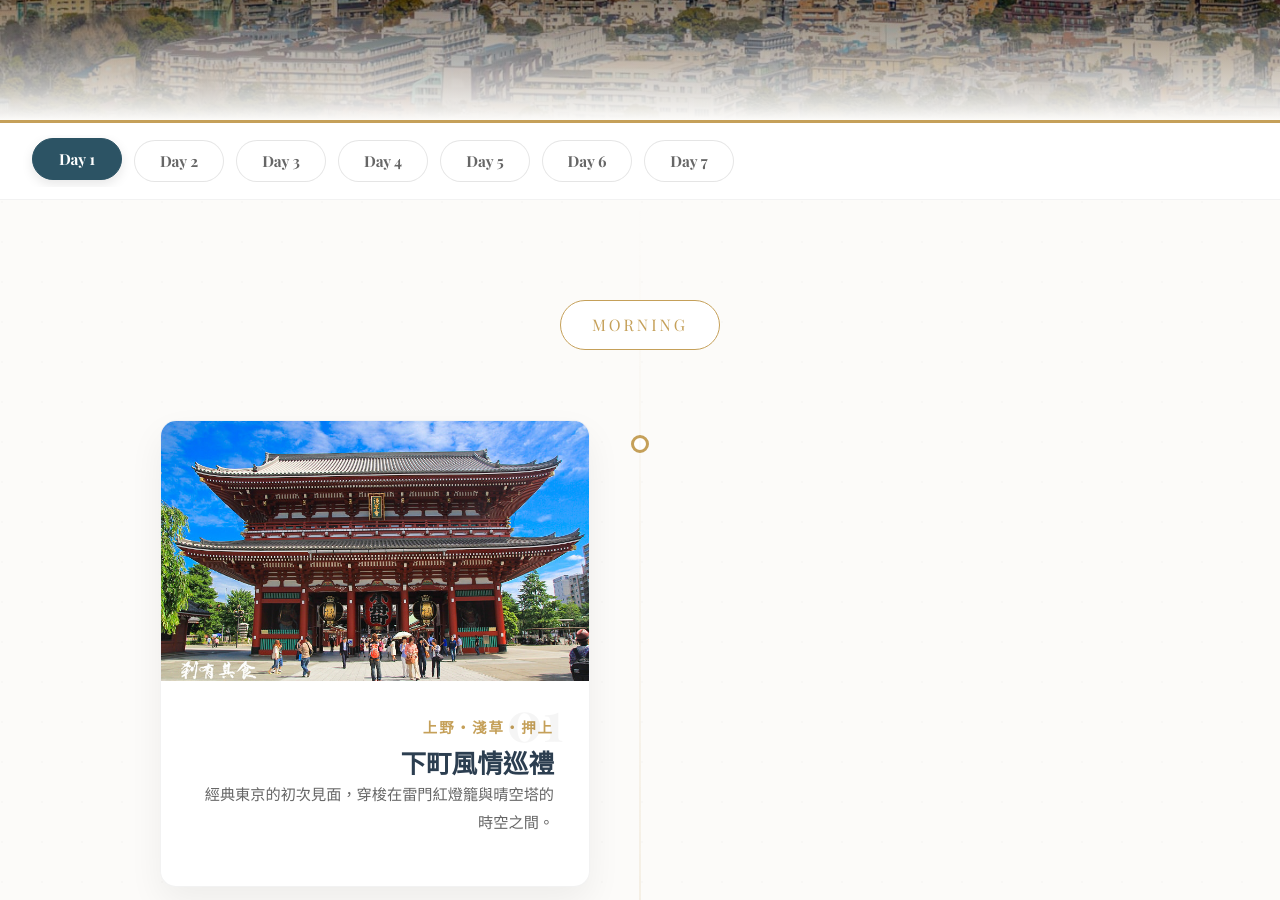
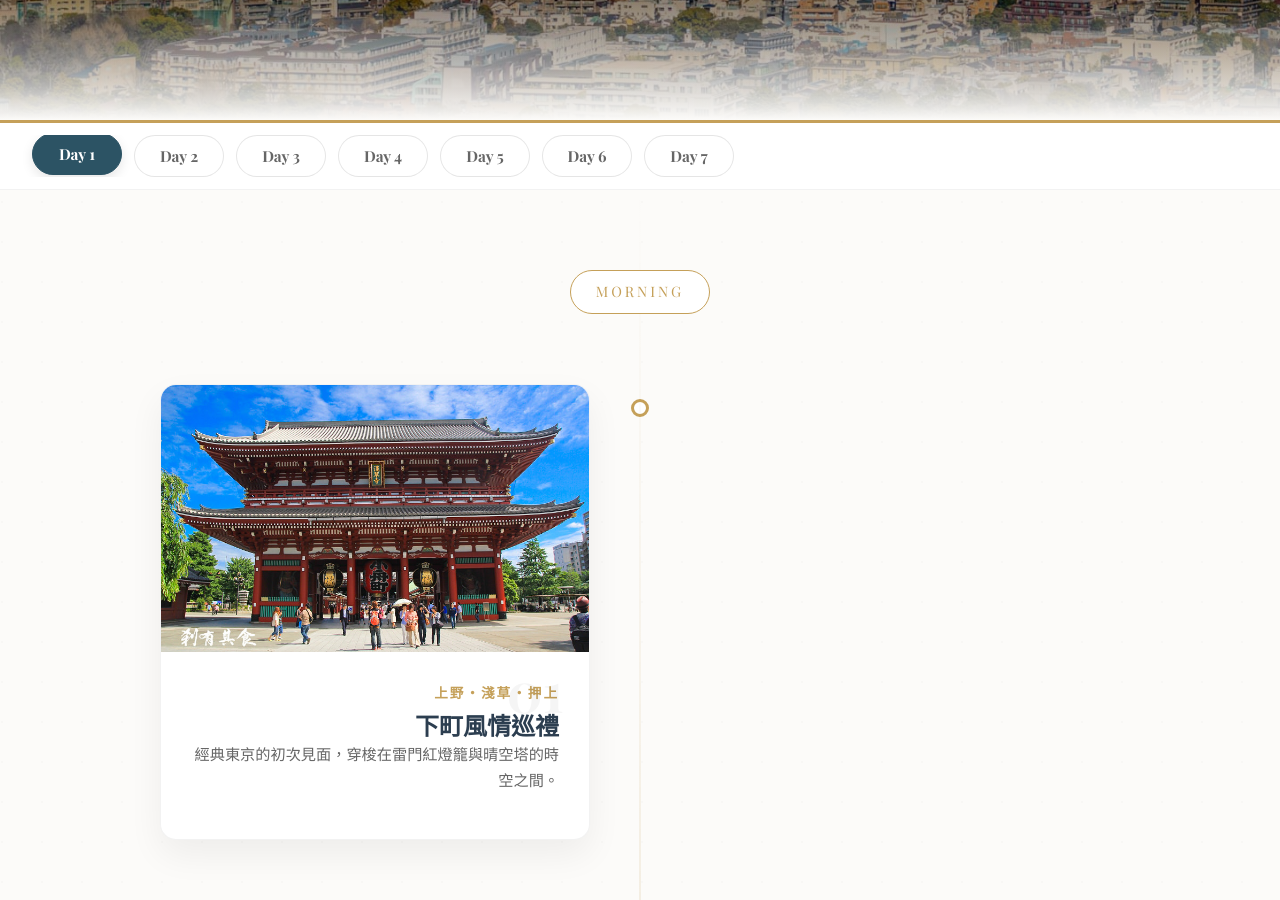
Before and after one commit to rlu31131-spec/tokyotrip, a plain HTML site: page 東京行/index.html in a window 1280 px wide. Shown: the part 680-1580 px from the top of the page. Drawn offline with nearby package versions, Linux system fonts and the light colour scheme; a web font is replaced by a local one.

Commit message:
Update index.html

```diff
--- a/東京行/index.html
+++ b/東京行/index.html
@@ -16,7 +16,6 @@
             --primary-accent: #2c5364;
             --gold-accent: #c5a059;
             --nav-bg: rgba(255, 255, 255, 0.92);
-            --shimmer: linear-gradient(135deg, rgba(255,255,255,0) 0%, rgba(255,255,255,0.2) 50%, rgba(255,255,255,0) 100%);
             --dynamic-bg: #fcfbf9;
             --text-color: #444;
         }
@@ -77,7 +76,7 @@
             border-bottom: 1px solid rgba(255,255,255,0.5);
         }
 
-        /* --- Quick Timeline Nav 優化 --- */
+        /* --- Quick Timeline Nav (手機滑動優化) --- */
         .quick-nav {
             position: sticky; top: 0; z-index: 1000;
             background: var(--nav-bg);
@@ -91,24 +90,19 @@
 
         .nav-scroller {
             display: flex;
-            flex-wrap: nowrap; /* 強制不換行 */
+            flex-wrap: nowrap;
             overflow-x: auto;
-            overflow-y: hidden;
-            -webkit-overflow-scrolling: touch; /* 解決 iOS 滑動卡頓關鍵 */
-            padding: 5px 0;
-            scrollbar-width: none; /* Firefox 隱藏捲軸 */
-            -ms-overflow-style: none; /* IE 隱藏捲軸 */
+            -webkit-overflow-scrolling: touch; /* iOS 絲滑滑動 */
+            scrollbar-width: none;
+            -ms-overflow-style: none;
         }
 
-        /* Chrome, Safari 隱藏捲軸 */
-        .nav-scroller::-webkit-scrollbar {
-            display: none;
-        }
+        .nav-scroller::-webkit-scrollbar { display: none; }
 
         .nav-scroller-content {
             display: flex;
             gap: 12px;
-            padding: 0 20px; /* 側邊留白 */
+            padding: 0 20px;
         }
 
         .nav-dot {
@@ -126,7 +120,7 @@
             font-size: 0.95rem;
             transition: all 0.4s ease;
             background: white;
-            flex-shrink: 0; /* 確保在 Flex 中不被壓縮 */
+            flex-shrink: 0;
         }
 
         .nav-dot.active {
@@ -137,12 +131,12 @@
             box-shadow: 0 4px 12px rgba(0,0,0,0.1);
         }
 
-        /* --- Timeline --- */
+        /* --- Timeline & Content Card --- */
         .timeline-container {
             position: relative;
             max-width: 1100px;
             margin: 0 auto;
-            padding: 100px 20px 120px;
+            padding: 80px 20px 120px;
         }
 
         .timeline-container::after {
@@ -157,7 +151,7 @@
             padding: 10px 50px;
             position: relative;
             width: 50%;
-            margin-bottom: 100px;
+            margin-bottom: 80px;
             scroll-margin-top: 160px;
         }
 
@@ -174,8 +168,9 @@
         }
         .timeline-item.right::after { left: -9px; }
 
+        /* 圖片比例優化：防止手機裁切過多 */
         .content-card {
-            display: block; text-decoration: none; color: #444 !important;
+            display: block; text-decoration: none; color: inherit !important;
             background: white; border-radius: 16px; overflow: hidden;
             border: 1px solid rgba(0,0,0,0.05);
             box-shadow: 0 15px 35px rgba(0,0,0,0.06);
@@ -183,13 +178,24 @@
             position: relative;
         }
 
-        .content-card:hover { transform: translateY(-10px); box-shadow: 0 30px 60px rgba(0,0,0,0.15); }
+        .card-img-frame {
+            width: 100%;
+            aspect-ratio: 16 / 10; /* 電腦版使用適中的寬高比 */
+            overflow: hidden;
+            position: relative;
+            background: #eee;
+        }
 
-        .card-img-frame { height: 260px; overflow: hidden; position: relative; }
-        .card-img { width: 100%; height: 100%; object-fit: cover; transition: transform 0.8s ease; }
-        .content-card:hover .card-img { transform: scale(1.1); }
+        .card-img {
+            width: 100%; height: 100%; object-fit: cover;
+            transition: transform 0.8s ease;
+        }
 
-        .card-body { padding: 35px; position: relative; }
+        .content-card:hover .card-img { transform: scale(1.08); }
+        .content-card:hover { transform: translateY(-8px); box-shadow: 0 25px 50px rgba(0,0,0,0.12); }
+
+        .card-body { padding: 30px; position: relative; }
+
         .day-label {
             font-family: 'Playfair Display', serif; font-weight: bold;
             font-size: 3.5rem; color: rgba(0,0,0,0.04);
@@ -198,32 +204,33 @@
         .left .day-label { right: 25px; }
         .right .day-label { left: 25px; }
 
-        .card-title { font-size: 1.6rem; color: var(--primary-dark); margin-top: 12px; font-weight: 700; }
-        .card-meta { font-size: 0.9rem; color: var(--gold-accent); letter-spacing: 2px; margin-bottom: 10px; font-weight: bold; }
-        .card-desc { font-size: 0.95rem; color: #666; line-height: 1.8; }
+        .card-title { font-size: 1.5rem; color: var(--primary-dark); margin-top: 10px; font-weight: 700; }
+        .card-meta { font-size: 0.85rem; color: var(--gold-accent); letter-spacing: 2px; margin-bottom: 8px; font-weight: bold; }
+        .card-desc { font-size: 0.95rem; color: #666; line-height: 1.7; }
 
+        /* --- 手機版 RWD 調整 --- */
         @media (max-width: 768px) {
-            .hero-title { font-size: 3.5rem; letter-spacing: 8px; }
+            .hero-title { font-size: 3rem; letter-spacing: 6px; }
             .timeline-container::after { left: 31px; }
-            .timeline-item { width: 100%; padding-left: 75px; padding-right: 25px; text-align: left; }
+            .timeline-item { width: 100%; padding-left: 70px; padding-right: 20px; text-align: left; margin-bottom: 60px; }
             .timeline-item.left, .timeline-item.right { left: 0; }
             .timeline-item::after { left: 22px; }
-            .day-label { left: 25px !important; right: auto !important; }
+
+            .card-img-frame { aspect-ratio: 3 / 2; } /* 手機版稍微高一點點，視覺更豐富 */
+            .card-body { padding: 25px 20px; }
+            .card-title { font-size: 1.3rem; }
+            .day-label { left: 20px !important; right: auto !important; font-size: 2.8rem; }
         }
 
         .timeline-start, .timeline-end {
             text-align: center; position: relative; z-index: 2;
-            background: white; padding: 12px 0; width: 160px; margin: 0 auto;
+            background: white; padding: 10px 0; width: 140px; margin: 0 auto;
             border: 1px solid var(--gold-accent); color: var(--gold-accent);
             font-family: 'Playfair Display', serif; letter-spacing: 3px; border-radius: 50px;
+            font-size: 0.9rem;
         }
 
-        footer {
-            background: #0f171e;
-            color: #888;
-            padding: 80px 0;
-            text-align: center;
-        }
+        footer { background: #0f171e; color: #888; padding: 60px 0; text-align: center; }
     </style>
 </head>
 <body>
@@ -233,7 +240,7 @@
             <h1 class="hero-title">TOKYO</h1>
             <div class="hero-subtitle">JOURNEY OF 7 DAYS</div>
         </div>
-        <a href="#anchor-start" class="scroll-indicator text-decoration-none text-white mt-4">
+        <a href="#anchor-start" class="text-white mt-4" style="font-size: 1.5rem; opacity: 0.7;">
             <i class="fas fa-chevron-down"></i>
         </a>
     </header>
@@ -382,19 +389,22 @@
 
                     document.documentElement.style.setProperty('--dynamic-bg', color);
 
+                    // 背景變深時文字與導覽列適應
+                    const quickNav = document.querySelector('.quick-nav');
                     if (id === 'day6' || id === 'day7') {
                         document.documentElement.style.setProperty('--text-color', '#fff');
-                        document.querySelector('.quick-nav').style.background = 'rgba(44, 62, 80, 0.95)';
+                        quickNav.style.background = 'rgba(44, 62, 80, 0.95)';
                     } else {
                         document.documentElement.style.setProperty('--text-color', '#444');
-                        document.querySelector('.quick-nav').style.background = 'rgba(255, 255, 255, 0.92)';
+                        quickNav.style.background = 'rgba(255, 255, 255, 0.92)';
                     }
 
+                    // 更新導覽列 Active 狀態與自動捲動
                     document.querySelectorAll(".nav-dot").forEach((dot) => {
                         dot.classList.remove("active");
                         if (dot.getAttribute("href") === `#${id}`) {
                             dot.classList.add("active");
-                            // 讓 Active 的按鈕自動捲動到導覽列中間 (平滑效果)
+                            // 平滑捲動至導覽列中央
                             dot.scrollIntoView({ behavior: 'smooth', inline: 'center', block: 'nearest' });
                         }
                     });
```
